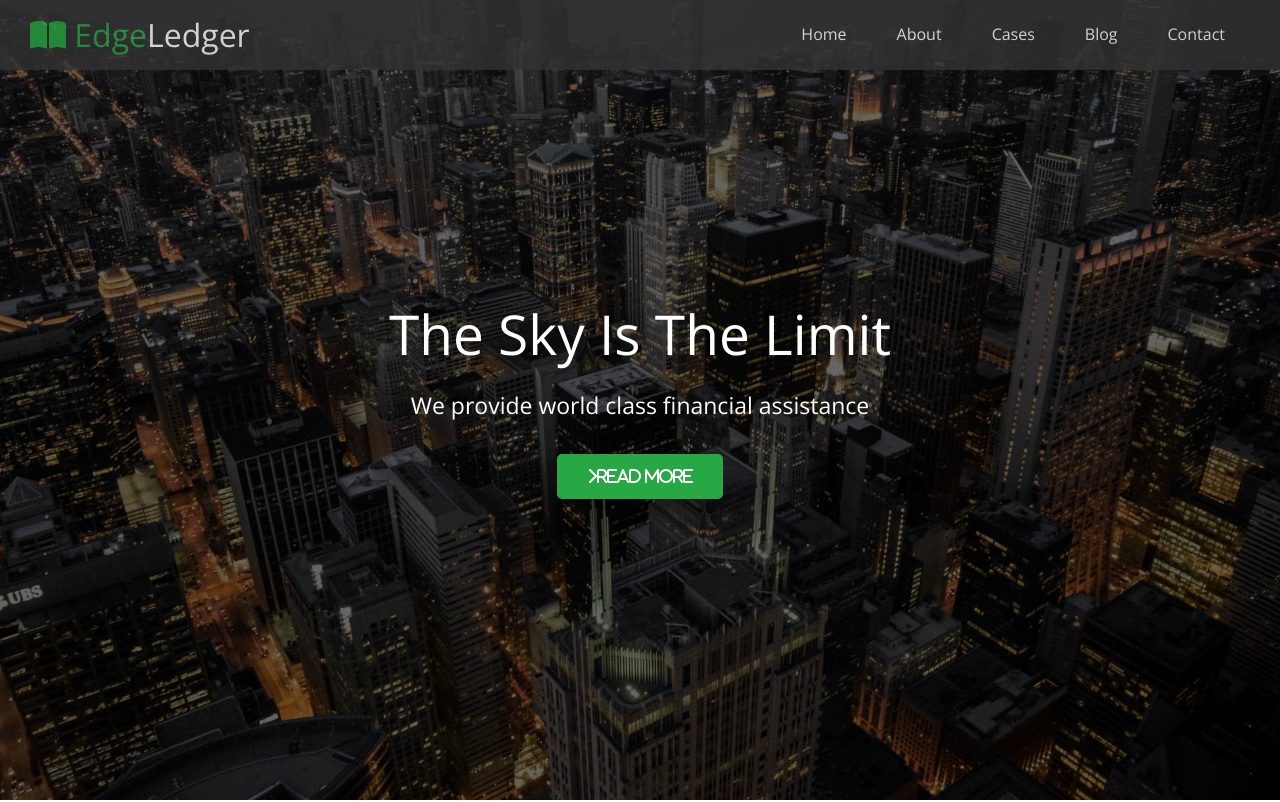
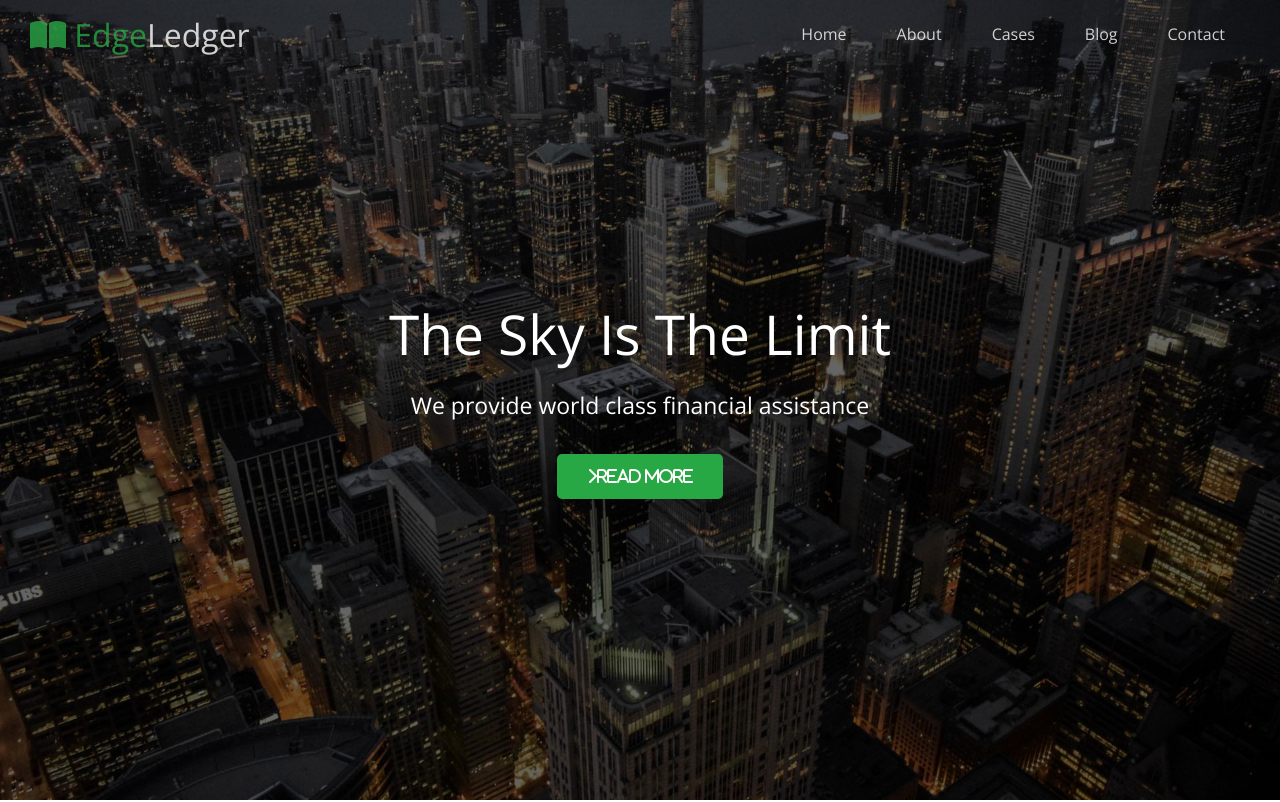
Before and after one commit to NavdeepTU/Websites, a plain HTML site: page EdgeLedger-Website/index.html in a window 1280 px wide. Shown: the top 802 px of the page. Drawn offline with nearby package versions, Linux system fonts and the light colour scheme.

Commit message:
added transparent navbar effect and smooth scrolling effect

```diff
--- a/EdgeLedger-Website/css/style.css
+++ b/EdgeLedger-Website/css/style.css
@@ -49,6 +49,11 @@ img {
     position: fixed;
     top: 0px;
     padding: 0 30px;
+    transition: 0.5s;
+}
+
+.navbar.top {
+    background: transparent;
 }
 
 .navbar a {
--- a/EdgeLedger-Website/index.html
+++ b/EdgeLedger-Website/index.html
@@ -12,7 +12,7 @@
 
 <body id="home">
     <header class="hero">
-        <div class="navbar" id="navbar">
+        <div class="navbar top" id="navbar">
             <h1 class="logo">
                 <span class="text-primary"> <i class="fas fa-book-open"></i> Edge</span>Ledger
             </h1>
@@ -206,6 +206,45 @@
     </footer>
 
     <script src="https://kit.fontawesome.com/f88606959b.js" crossorigin="anonymous"></script>
+
+    <script src="https://code.jquery.com/jquery-3.6.0.min.js"
+        integrity="sha256-/xUj+3OJU5yExlq6GSYGSHk7tPXikynS7ogEvDej/m4=" crossorigin="anonymous"></script>
+
+    <script>
+        const navbar = document.getElementById('navbar');
+        let scrolled = false;
+
+        window.onscroll = function () {
+            if (window.pageYOffset > 200) {
+                navbar.classList.remove('top');
+                if (!scrolled) {
+                    navbar.style.transform = 'translateY(-120px)';
+                }
+                setTimeout(() => {
+                    navbar.style.transform = 'translateY(0)';
+                    scrolled = true;
+                }, 200)
+            } else {
+                navbar.classList.add('top');
+                scrolled = false;
+            }
+        }
+
+        // Smooth Scrolling
+        $('#navbar a, .btn').on('click', function (e) {
+            if (this.hash !== '') {
+                e.preventDefault();
+
+                const hash = this.hash;
+
+                $('html, body').animate({
+                        scrollTop: $(hash).offset().top - 100,
+                    },
+                    800
+                );
+            }
+        })
+    </script>
 </body>
 
 </html>
```
Also changed, not shown: EdgeLedger-Website/blog.html (+22 -1 lines), EdgeLedger-Website/post.html (+22 -1 lines).
